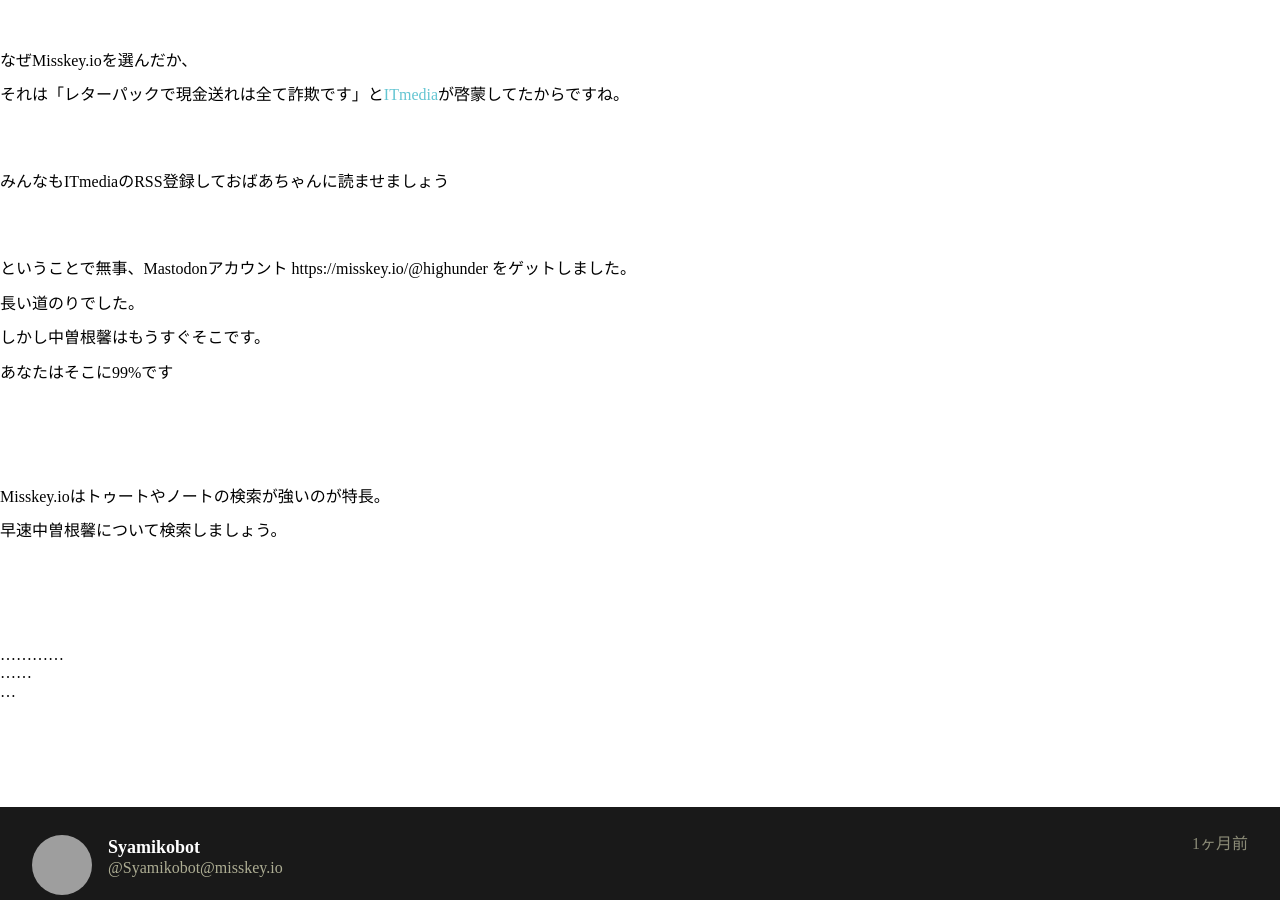
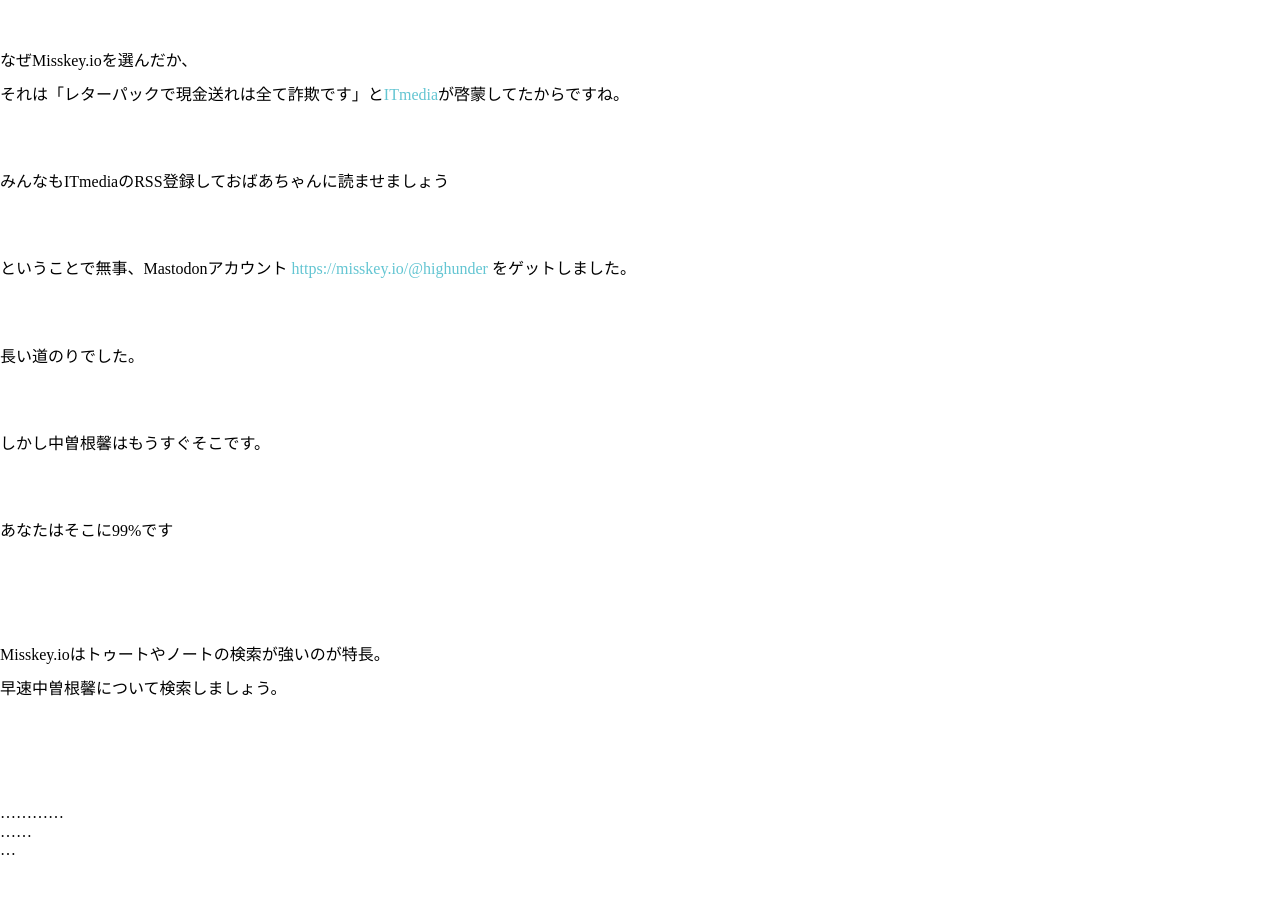
Before and after one commit to highunder/highunder.github.io, a Jekyll site: the page built from 2023-12_ac2023_nakasone.md, in a window 1280 px wide and 900 px high, scrolled down 3756 px. Built offline with Jekyll 4.4.1, drawn with Linux system fonts in a browser that asks for light colours; a script that is not in the unit is left out; grey boxes are pictures that could not be loaded.

Commit message:
Update 2023-12_ac2023_nakasone.md

```diff
--- a/2023-12_ac2023_nakasone.md
+++ b/2023-12_ac2023_nakasone.md
@@ -223,11 +223,21 @@ Mastodonは耐検閲性を高めるために分散しており、
 <br>
 <br>
 
-ということで無事、Mastodonアカウント https://misskey.io/@highunder をゲットしました。
+ということで無事、Mastodonアカウント [https://misskey.io/@highunder](https://misskey.io/@highunder) をゲットしました。
+
+<br>
+<br>
 
 長い道のりでした。
 
+<br>
+<br>
+
 しかし中曽根馨はもうすぐそこです。
+
+<br>
+<br>
+
 
 あなたはそこに99%です
 
```
